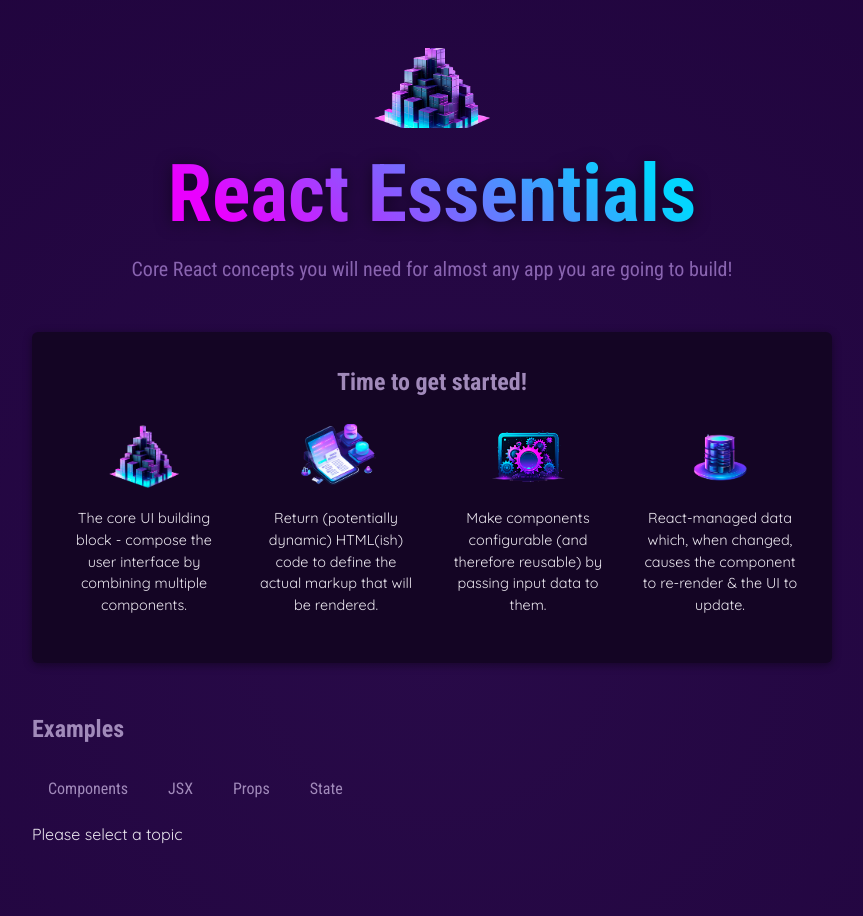
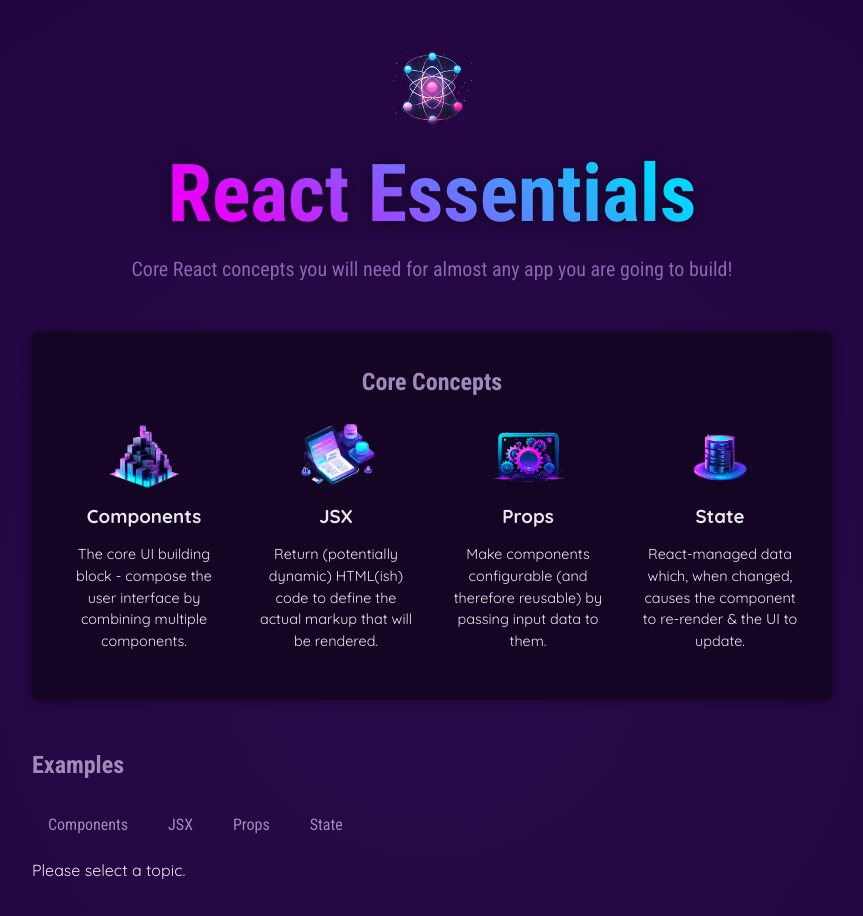
Before and after one commit to ikalakhi/My-react-learning-projects, a React (Vite) app: page / in a window 1280 px wide. Shown: the top 916 px of the page, without its empty margins (208-1071 px from the left). Built offline with nearby package versions, Linux system fonts and the light colour scheme.

Commit message:
react fragment

```diff
--- a/package.json
+++ b/package.json
@@ -7,7 +7,6 @@
     "preview": "vite preview"
   },
   "dependencies": {
-    "node": "^21.1.0",
     "react": "^18.0.0",
     "react-dom": "^18.0.0"
   },
@@ -16,8 +15,5 @@
     "vite": "^4.3.9"
   },
   "keywords": [],
-  "main": "vite.config.js",
-  "author": "",
-  "license": "ISC",
   "description": ""
 }
--- a/src/App.jsx
+++ b/src/App.jsx
@@ -1,55 +1,80 @@
-import { CORE_CONCEPTS } from "./data"
-import Header from "./components/Header/Header";
-import CoreConcept from "./components/CoreConcept";
-import TabButton from "./components/TabButton";
-import { useState } from "react";
-import {EXAMPLES} from "./data";
+import { useState } from 'react';
+
+import { CORE_CONCEPTS } from './data.js';
+import Header from './components/Header/Header.jsx';
+import CoreConcept from './components/CoreConcept.jsx';
+import TabButton from './components/TabButton.jsx';
+import { EXAMPLES } from './data.js';
 
 function App() {
   const [selectedTopic, setSelectedTopic] = useState();
 
-
-  function handelSelect(selectedButton) {
+  function handleSelect(selectedButton) {
+    // selectedButton => 'components', 'jsx', 'props', 'state'
     setSelectedTopic(selectedButton);
-    console.log(selectedTopic);
+    // console.log(selectedTopic);
   }
 
-  let tabContent = <p>Please select a topic</p>;
+  console.log('APP COMPONENT EXECUTING');
 
-  if(selectedTopic) {
-    tabContent = (<div id="tab-content">
-      <h3>{EXAMPLES[selectedTopic].title}</h3>
-      <p>{EXAMPLES[selectedTopic].description}</p>
-      <pre>
-        <code>
-        {EXAMPLES[selectedTopic].code}
-        </code>
-      </pre>
-    </div>);
+  let tabContent = <p>Please select a topic.</p>;
+
+  if (selectedTopic) {
+    tabContent = (
+      <div id="tab-content">
+        <h3>{EXAMPLES[selectedTopic].title}</h3>
+        <p>{EXAMPLES[selectedTopic].description}</p>
+        <pre>
+          <code>{EXAMPLES[selectedTopic].code}</code>
+        </pre>
+      </div>
+    );
   }
+
   return (
-    <div>
+    <>
       <Header />
       <main>
         <section id="core-concepts">
-          <h2>Time to get started!</h2>
+          <h2>Core Concepts</h2>
           <ul>
             {CORE_CONCEPTS.map((conceptItem) => (
-              <CoreConcept key={conceptItem.title} {...conceptItem}/>))}
+              <CoreConcept key={conceptItem.title} {...conceptItem} />
+            ))}
           </ul>
         </section>
         <section id="examples">
           <h2>Examples</h2>
           <menu>
-            <TabButton isSelected={selectedTopic === 'components'} onSelect={() => handelSelect('components')}>Components</TabButton>
-            <TabButton isSelected={selectedTopic === 'jsx'} onSelect={() => handelSelect('jsx')}>JSX</TabButton>
-            <TabButton isSelected={selectedTopic === 'props'} onSelect={() => handelSelect('props')}>Props</TabButton>
-            <TabButton isSelected={selectedTopic === 'state'} onSelect={() => handelSelect('state')}>State</TabButton>
+            <TabButton
+              isSelected={selectedTopic === 'components'}
+              onSelect={() => handleSelect('components')}
+            >
+              Components
+            </TabButton>
+            <TabButton
+              isSelected={selectedTopic === 'jsx'}
+              onSelect={() => handleSelect('jsx')}
+            >
+              JSX
+            </TabButton>
+            <TabButton
+              isSelected={selectedTopic === 'props'}
+              onSelect={() => handleSelect('props')}
+            >
+              Props
+            </TabButton>
+            <TabButton
+              isSelected={selectedTopic === 'state'}
+              onSelect={() => handleSelect('state')}
+            >
+              State
+            </TabButton>
           </menu>
           {tabContent}
         </section>
       </main>
-    </div>
+    </>
   );
 }
 
--- a/src/components/CoreConcept.jsx
+++ b/src/components/CoreConcept.jsx
@@ -1,9 +1,9 @@
-export default function CoreConcept({image, titel, description}) {
-    return(
-        <li>
-        <img src={image} alt="..."/>
-        <h3>{titel}</h3>
-        <p>{description}</p>
-        </li>
-    );
+export default function CoreConcept({ image, title, description }) {
+  return (
+    <li>
+      <img src={image} alt={title} />
+      <h3>{title}</h3>
+      <p>{description}</p>
+    </li>
+  );
 }
--- a/src/components/Header/Header.jsx
+++ b/src/components/Header/Header.jsx
@@ -1,21 +1,21 @@
-import Img from "../../assets/components.png";
-import "./Header.css"
+import reactImg from '../../assets/react-core-concepts.png';
+import './Header.css';
 
 const reactDescriptions = ['Fundamental', 'Crucial', 'Core'];
 
-function getRanmdomInt(max) {
+function genRandomInt(max) {
   return Math.floor(Math.random() * (max + 1));
 }
 
 export default function Header() {
-  const descriptions = reactDescriptions[getRanmdomInt(2)];
+  const description = reactDescriptions[genRandomInt(2)];
 
-   return (
+  return (
     <header>
-      <img src={Img} alt="Stylized atom" />
+      <img src={reactImg} alt="Stylized atom" />
       <h1>React Essentials</h1>
       <p>
-        {descriptions} React concepts you will need for almost any app you are
+        {description} React concepts you will need for almost any app you are
         going to build!
       </p>
     </header>
--- a/src/components/TabButton.jsx
+++ b/src/components/TabButton.jsx
@@ -1,7 +1,10 @@
-export default function TabButton({children, onSelect, isSelected}) {
-    return (
-        <li>
-            <button className={isSelected ? 'active' : undefined} onClick={onSelect}>{children}</button>
-        </li>
-    );
+export default function TabButton({ children, onSelect, isSelected }) {
+  console.log('TABBUTTON COMPONENT EXECUTING');
+  return (
+    <li>
+      <button className={isSelected ? 'active' : undefined} onClick={onSelect}>
+        {children}
+      </button>
+    </li>
+  );
 }
```
Also changed, not shown: src/components/Header/Header.css (indentation only), src/data.js (line endings or trailing spaces), 2 other files (tests, documents, lock files or other folders).
